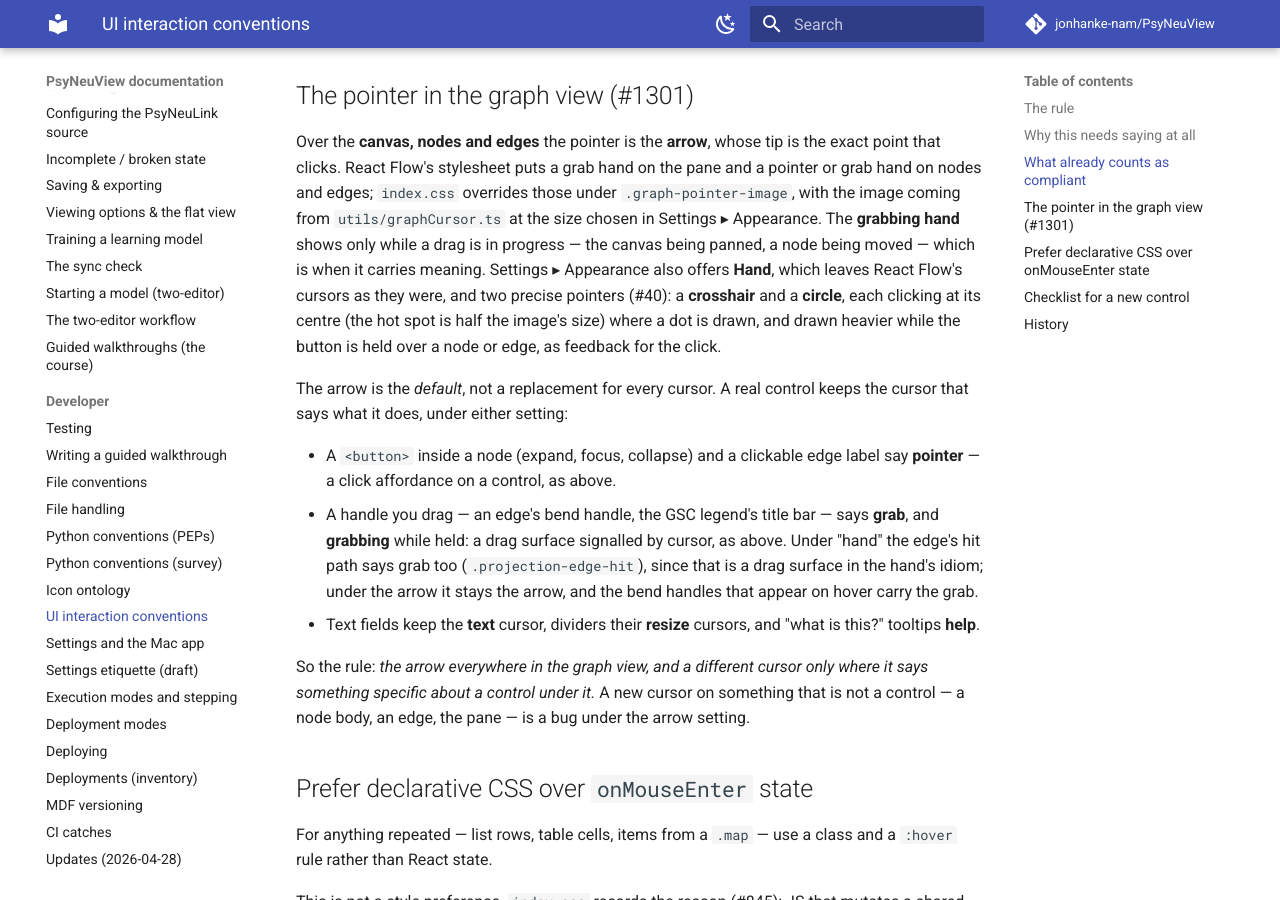
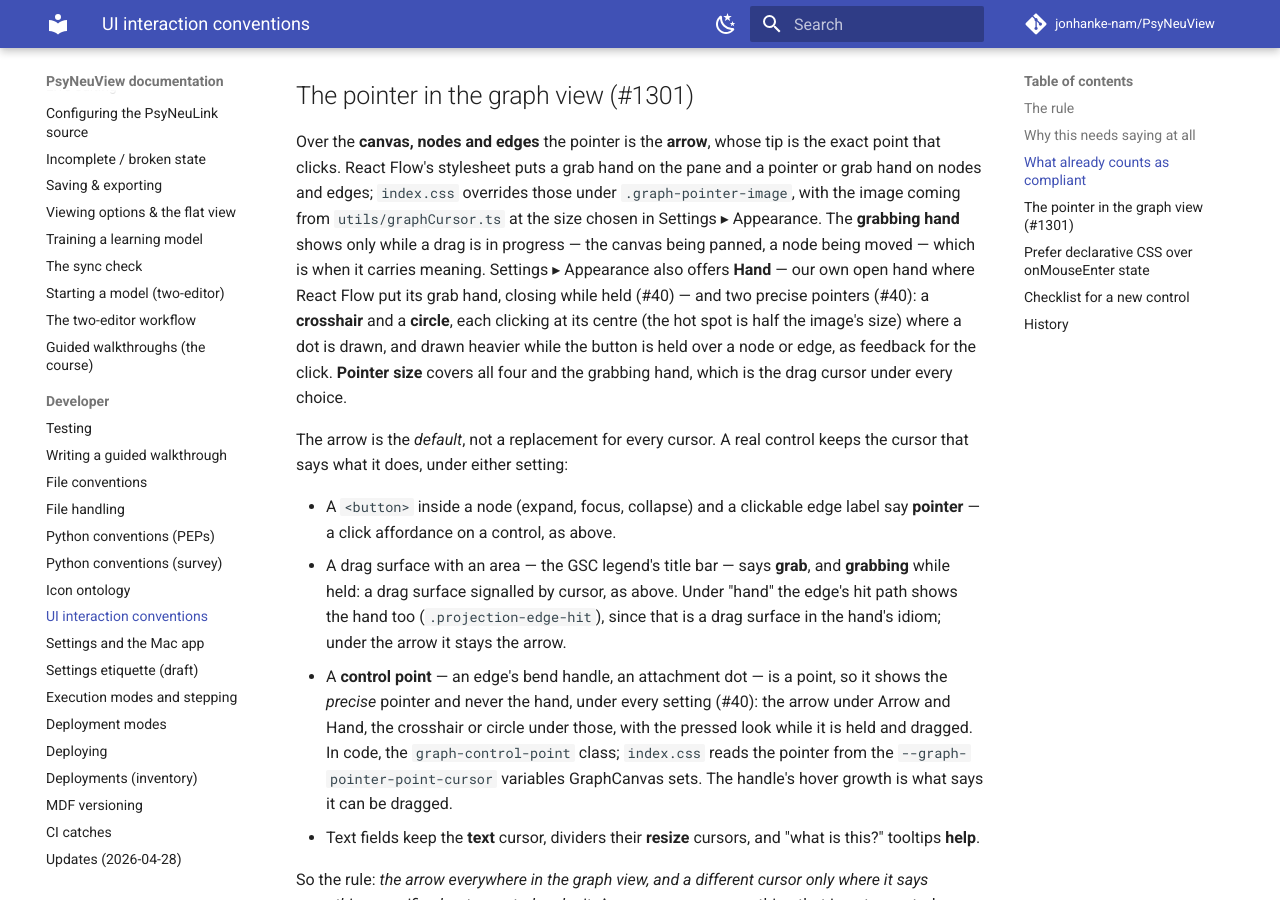
Before and after one commit to jonhanke-nam/PsyNeuView, an MkDocs documentation site: the page built from docs/ui-interaction-conventions.md, in a window 1280 px wide and 900 px high, scrolled down 1451 px. Built offline with MkDocs 1.6.1 and Material for MkDocs 9.7.7, drawn with Linux system fonts in a browser that asks for light colours; comment, search, counter and statistics services are not loaded.

Commit message:
Docs: the sized hand and the control-point pointer in the settings and interaction conventions (#40)
Refs #40

Co-Authored-By: Claude Opus 5.5 <noreply@anthropic.com>

```diff
--- a/docs/ui-interaction-conventions.md
+++ b/docs/ui-interaction-conventions.md
@@ -65,23 +65,31 @@ overrides those under `.graph-pointer-image`, with the image coming from
 `utils/graphCursor.ts` at the size chosen in Settings ▸ Appearance. The
 **grabbing hand** shows only while a drag is in progress — the canvas being
 panned, a node being moved — which is when it carries meaning. Settings ▸
-Appearance also offers **Hand**, which leaves React Flow's cursors as they
-were, and two precise pointers (#40): a **crosshair** and a **circle**, each
-clicking at its centre (the hot spot is half the image's size) where a dot is
-drawn, and drawn heavier while the button is held over a node or edge, as
-feedback for the click.
+Appearance also offers **Hand** — our own open hand where React Flow put its
+grab hand, closing while held (#40) — and two precise pointers (#40): a
+**crosshair** and a **circle**, each clicking at its centre (the hot spot is
+half the image's size) where a dot is drawn, and drawn heavier while the
+button is held over a node or edge, as feedback for the click. **Pointer
+size** covers all four and the grabbing hand, which is the drag cursor under
+every choice.
 
 The arrow is the *default*, not a replacement for every cursor. A real
 control keeps the cursor that says what it does, under either setting:
 
 - A `<button>` inside a node (expand, focus, collapse) and a clickable edge
   label say **pointer** — a click affordance on a control, as above.
-- A handle you drag — an edge's bend handle, the GSC legend's title bar —
-  says **grab**, and **grabbing** while held: a drag surface signalled by
-  cursor, as above. Under "hand" the edge's hit path says grab too
+- A drag surface with an area — the GSC legend's title bar — says
+  **grab**, and **grabbing** while held: a drag surface signalled by cursor,
+  as above. Under "hand" the edge's hit path shows the hand too
   (`.projection-edge-hit`), since that is a drag surface in the hand's
-  idiom; under the arrow it stays the arrow, and the bend handles that
-  appear on hover carry the grab.
+  idiom; under the arrow it stays the arrow.
+- A **control point** — an edge's bend handle, an attachment dot — is a
+  point, so it shows the *precise* pointer and never the hand, under every
+  setting (#40): the arrow under Arrow and Hand, the crosshair or circle
+  under those, with the pressed look while it is held and dragged. In code,
+  the `graph-control-point` class; `index.css` reads the pointer from the
+  `--graph-pointer-point-cursor` variables GraphCanvas sets. The handle's
+  hover growth is what says it can be dragged.
 - Text fields keep the **text** cursor, dividers their **resize** cursors,
   and "what is this?" tooltips **help**.
 
```
Also changed, not shown: docs/settings-and-mac-app.md (+1 -1 lines), docs/settings-inventory.yaml (+17 -10 lines).
